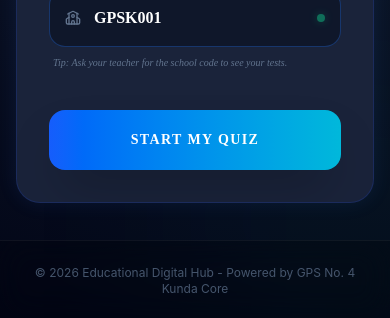
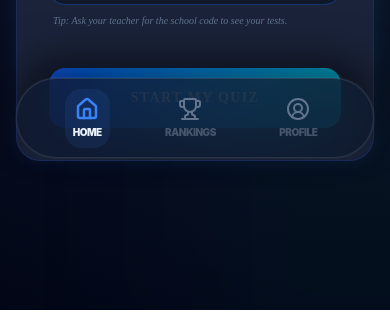
Before and after one commit to Junaid6432/QuizApp, a React (Vite) app: page / in a window 390 px wide. Shown: the part 662-980 px from the top of the page. Built offline with nearby package versions, Linux system fonts and the light colour scheme; no server answers; the database is empty.

Commit message:
feat: transform into native mobile app with PWA and bottom navigation

```diff
--- a/index.html
+++ b/index.html
@@ -3,8 +3,13 @@
   <head>
     <meta charset="UTF-8" />
     <link rel="icon" type="image/svg+xml" href="/favicon.svg" />
-    <meta name="viewport" content="width=device-width, initial-scale=1.0" />
-    <title>quizz-app</title>
+    <meta name="viewport" content="width=device-width, initial-scale=1.0, viewport-fit=cover, maximum-scale=1.0, user-scalable=0" />
+    <meta name="theme-color" content="#020617" />
+    <meta name="apple-mobile-web-app-capable" content="yes" />
+    <meta name="apple-mobile-web-app-status-bar-style" content="black-translucent" />
+    <meta name="apple-mobile-web-app-title" content="GPS Kunda" />
+    <meta name="mobile-web-app-capable" content="yes" />
+    <title>GPS Kunda Smart Portal</title>
   </head>
   <body>
     <div id="root"></div>
--- a/src/App.jsx
+++ b/src/App.jsx
@@ -3,6 +3,7 @@ import { QuizProvider, useQuiz } from './context/QuizContext';
 import { motion, AnimatePresence } from 'framer-motion';
 import { Moon, Sun, GraduationCap, Users, Settings, UserCircle, LogOut } from 'lucide-react';
 import ErrorBoundary from './components/ErrorBoundary';
+import MobileTabBar from './components/ui/MobileTabBar';
 
 
 // Lazy load pages for performance
@@ -58,20 +59,20 @@ const Layout = () => {
 
 
   return (
-    <div className="min-h-screen flex flex-col relative overflow-hidden bg-premium-gradient">
+    <div className="min-h-screen flex flex-col relative overflow-hidden bg-premium-gradient safe-p-top">
       {/* Background Orbs */}
       <div className="absolute top-[-10%] left-[-10%] w-[40%] h-[40%] bg-blue-600/10 rounded-full blur-[120px] pointer-events-none" />
       <div className="absolute bottom-[-10%] right-[-10%] w-[40%] h-[40%] bg-emerald-600/10 rounded-full blur-[120px] pointer-events-none" />
 
       {/* Header / Nav */}
       <header className={`p-4 flex justify-between items-center z-10 border-b border-white/5 transition-all duration-500 ${
-        gameState === 'student-entry' ? 'bg-transparent border-none py-2' : 'bg-black/5 backdrop-blur-md'
+        gameState === 'student-entry' ? 'bg-transparent border-none py-2' : 'bg-black/5 backdrop-blur-md sticky top-0 md:relative'
       }`}>
         {gameState !== 'student-entry' ? (
           <div className="flex items-center gap-2 cursor-pointer" onClick={() => setGameState('home')}>
-            <div className="w-10 h-10 bg-accent-gradient rounded-xl flex items-center justify-center font-black text-white text-xl shadow-lg">Q</div>
+            <div className="w-9 h-9 md:w-10 md:h-10 bg-accent-gradient rounded-xl flex items-center justify-center font-black text-white text-lg shadow-lg">Q</div>
             <div className="hidden sm:block">
-              <span className="text-white font-bold text-xl tracking-tight block leading-none">GPS Kunda</span>
+              <span className="text-white font-bold text-base md:text-xl tracking-tight block leading-none">GPS Kunda</span>
               <span className="text-primary-400 text-[10px] font-black uppercase tracking-[0.2em]">Smart Portal</span>
             </div>
           </div>
@@ -98,7 +99,7 @@ const Layout = () => {
                 <LogOut className="w-5 h-5" />
              </button>
           ) : (
-            <>
+            <div className="hidden md:flex items-center gap-4">
               {gameState === 'student-entry' && (
                 <button className="p-2.5 rounded-xl bg-white/5 border border-white/10 text-slate-400 hover:bg-white/10 hover:text-white transition-all shadow-xl backdrop-blur-md">
                   <Settings className="w-5 h-5" />
@@ -112,13 +113,13 @@ const Layout = () => {
               >
                 <UserCircle className="w-5 h-5" />
               </button>
-            </>
+            </div>
           )}
         </div>
       </header>
 
       {/* Main Content with Page Transitions */}
-      <main className="flex-1 flex flex-col relative z-20">
+      <main className="flex-1 flex flex-col relative z-20 pb-28 md:pb-6">
         <AnimatePresence mode="wait">
           <Suspense fallback={
             <div className="flex-1 flex items-center justify-center">
@@ -143,8 +144,10 @@ const Layout = () => {
         </AnimatePresence>
       </main>
 
-      {/* Footer */}
-      <footer className="p-6 text-center text-slate-600 text-xs z-10 border-t border-white/5 bg-black/20 backdrop-blur-lg">
+      <MobileTabBar />
+
+      {/* Footer - Desktop Only */}
+      <footer className="hidden md:block p-6 text-center text-slate-600 text-xs z-10 border-t border-white/5 bg-black/20 backdrop-blur-lg">
         &copy; 2026 Educational Digital Hub - Powered by GPS No. 4 Kunda Core
       </footer>
     </div>
--- /dev/null
+++ b/src/components/ui/MobileTabBar.jsx
@@ -0,0 +1,93 @@
+import React from 'react';
+import { motion } from 'framer-motion';
+import { Home, Trophy, UserCircle2, LayoutDashboard, LogOut } from 'lucide-react';
+import { useQuiz } from '../../context/QuizContext';
+
+const MobileTabBar = () => {
+  const { gameState, setGameState, role, logout } = useQuiz();
+
+  // Don't show tab bar during actual quiz or if in some modes
+  if (['quiz', 'login', 'signup'].includes(gameState)) return null;
+
+  const tabs = [
+    { id: 'home', label: 'Home', icon: Home, states: ['home', 'student-entry', 'unit-detail', 'result'] },
+    { id: 'leaderboard', label: 'Rankings', icon: Trophy, states: ['leaderboard'] },
+    { id: 'profile', label: role === 'teacher' ? 'Admin' : 'Profile', icon: role === 'teacher' ? LayoutDashboard : UserCircle2, states: ['dashboard', 'create-quiz'] },
+  ];
+
+  const isActive = (tab) => {
+    // If it's the profile tab and we are teacher, check if in dashboard/create-quiz
+    if (tab.id === 'profile') {
+      return ['dashboard', 'create-quiz'].includes(gameState);
+    }
+    return tab.states.includes(gameState);
+  };
+
+  const handleTabClick = (tabId) => {
+    if (tabId === 'home') setGameState('home');
+    if (tabId === 'leaderboard') setGameState('leaderboard');
+    if (tabId === 'profile') {
+      if (role === 'teacher') setGameState('dashboard');
+      else setGameState('student-entry');
+    }
+  };
+
+  return (
+    <div className="md:hidden fixed bottom-0 left-0 right-0 z-[100] px-4 pb-6 pt-2 pointer-events-none">
+      <motion.div
+        initial={{ y: 100 }}
+        animate={{ y: 0 }}
+        className="max-w-md mx-auto h-20 bg-slate-900/80 backdrop-blur-2xl border border-white/10 rounded-[2.5rem] shadow-[0_-20px_40px_rgba(0,0,0,0.5)] flex items-center justify-around px-6 pointer-events-auto ring-1 ring-white/5"
+      >
+        {tabs.map((tab) => {
+          const active = isActive(tab);
+          const Icon = tab.icon;
+
+          return (
+            <button
+              key={tab.id}
+              onClick={() => handleTabClick(tab.id)}
+              className="relative flex flex-col items-center justify-center p-2 group outline-none"
+            >
+              <div className="relative z-10 transition-transform duration-300 group-active:scale-90">
+                <Icon
+                  className={`w-6 h-6 transition-colors duration-300 ${
+                    active ? 'text-primary-500' : 'text-slate-500'
+                  }`}
+                  strokeWidth={active ? 2.5 : 2}
+                />
+              </div>
+
+              <span className={`text-[10px] font-black uppercase tracking-tighter mt-1 transition-colors duration-300 ${
+                active ? 'text-white' : 'text-slate-600'
+              }`}>
+                {tab.label}
+              </span>
+
+              {active && (
+                <motion.div
+                  layoutId="activeTab"
+                  className="absolute inset-0 bg-primary-500/10 rounded-2xl -z-0"
+                  initial={false}
+                  transition={{ type: 'spring', stiffness: 500, damping: 30 }}
+                />
+              )}
+            </button>
+          );
+        })}
+
+        {role === 'teacher' && (
+           <button
+             onClick={logout}
+             className="flex flex-col items-center justify-center p-2 group outline-none"
+           >
+             <LogOut className="w-6 h-6 text-red-500/70" />
+             <span className="text-[10px] font-black uppercase tracking-tighter mt-1 text-red-500/50">Exit</span>
+           </button>
+        )}
+      </motion.div>
+    </div>
+  );
+};
+
+export default MobileTabBar;
--- a/src/index.css
+++ b/src/index.css
@@ -53,12 +53,25 @@
   }
 
   body {
-    @apply m-0 min-h-screen bg-premium-gradient text-slate-100 antialiased overflow-x-hidden transition-colors duration-500;
+    @apply m-0 min-h-screen bg-premium-gradient text-slate-100 antialiased overflow-x-hidden transition-colors duration-500 overflow-y-auto;
     font-family: 'Inter', system-ui, -apple-system, sans-serif;
+    -webkit-tap-highlight-color: transparent;
+    overscroll-behavior-y: none;
+    padding-bottom: env(safe-area-inset-bottom);
+  }
+
+  /* Native Mobile Selection Reset */
+  button, a, .selectable-none {
+    user-select: none;
+    -webkit-user-drag: none;
   }
 }
 
 @layer components {
+  .safe-p-top {
+    padding-top: env(safe-area-inset-top);
+  }
+
   .glass-panel {
     @apply bg-[var(--glass-bg)] border border-[var(--glass-border)] backdrop-blur-[var(--glass-blur)] shadow-xl rounded-2xl;
   }
```
Also changed, not shown: public/manifest.json (added).
